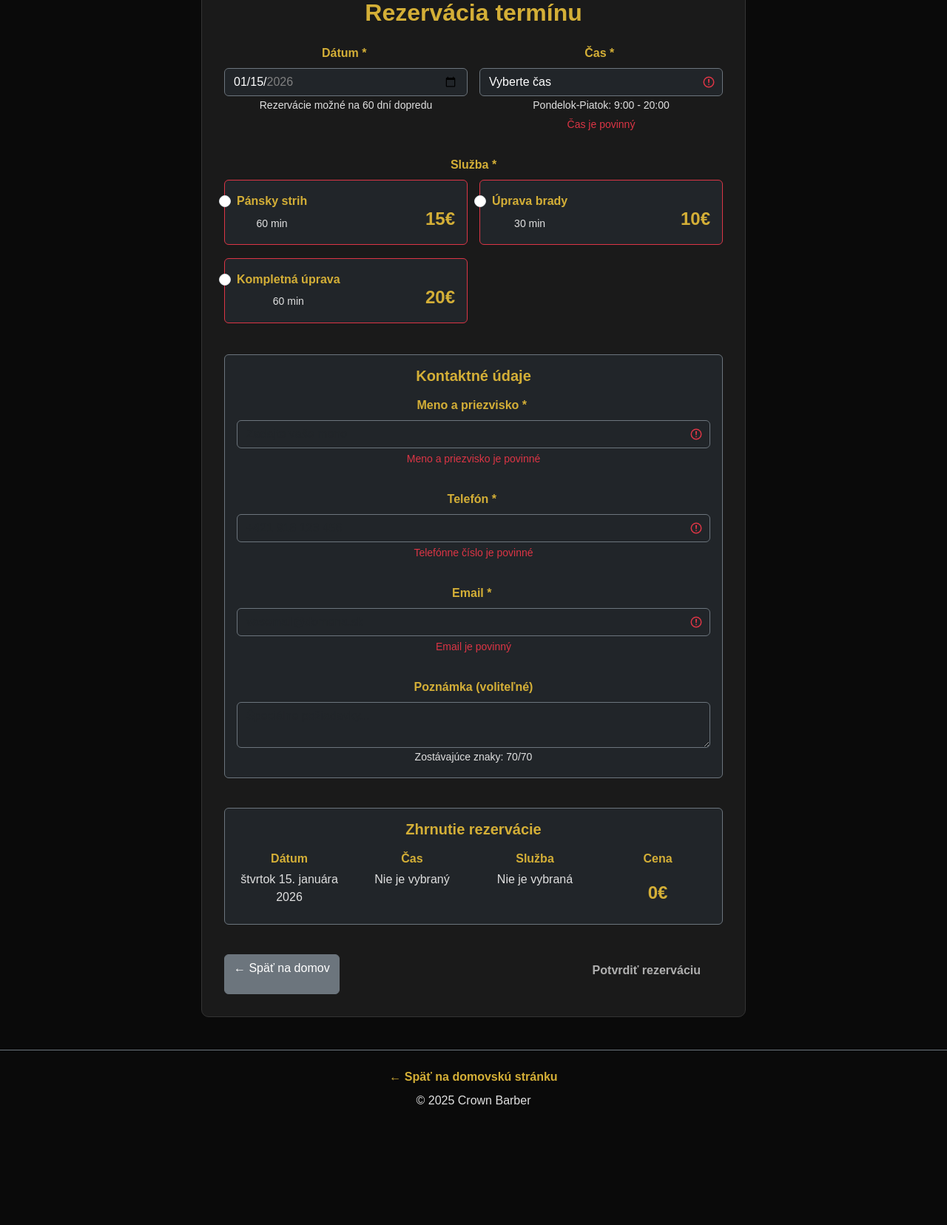
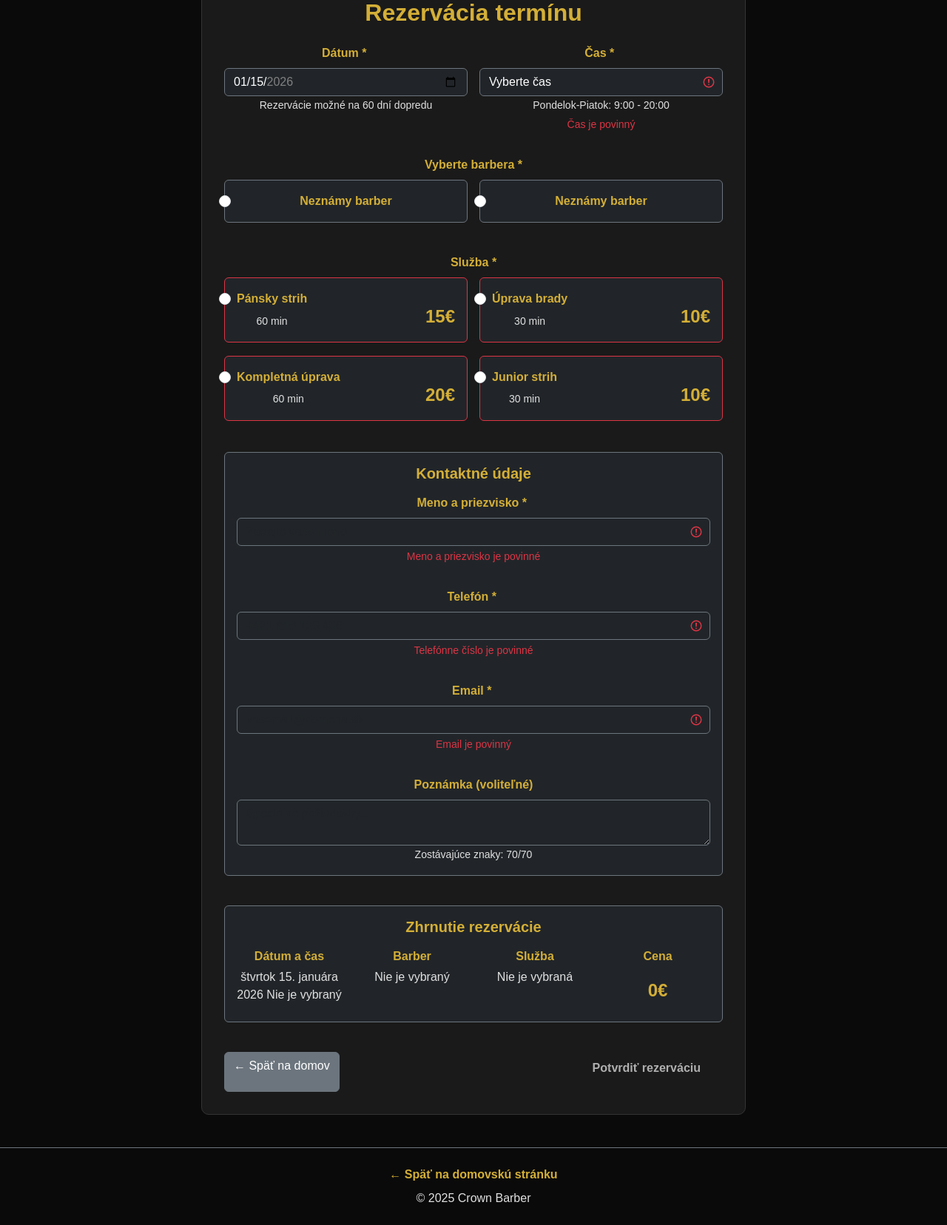
Before and after one commit to Robinqos/Web-Barbershop, a PHP site: page /?c=reservation&a=create in a window 1280 px wide. Shown: the part 197-1853 px from the top of the page at 74% size. Before the commit the page ends 1690 px from the top, so only its background shows below. Run offline with PHP 8.4, Linux system fonts and the light colour scheme; data comes from the database, SQL or seed files in the repository.

Commit message:
Pridanie funkcií na správu barberov a rezervácií, vrátane zobrazenia barberov v formulároch a detailoch rezervácie. Úprava databázových schém a SQL skriptov na podporu nových funkcií.

```diff
--- a/App/Controllers/ReservationController.php
+++ b/App/Controllers/ReservationController.php
@@ -2,6 +2,8 @@
 
 namespace App\Controllers;
 
+use App\Models\Barber;
+use App\Models\Service;
 use App\Models\User;
 use Framework\Core\BaseController;
 use Framework\Http\Request;
@@ -12,12 +14,14 @@ class ReservationController extends BaseController
 {
     public function create(Request $request): Response
     {
-        $services = \App\Models\Service::getAll();
+        $services = Service::getAll();
         $user = $this->app->getAuthenticator()->getUser();
 
+        $barbers = Barber::getAll('is_active = ?', [1], 'id ASC');
         return $this->html([
             'services' => $services,
-            'user' => $user
+            'user' => $user,
+            'barbers' => $barbers
         ]);
     }
 
@@ -44,6 +48,16 @@ class ReservationController extends BaseController
         }
 
         $errors = [];
+
+        $barberId = $request->value('barber_id');
+        if (!$barberId) {
+            $errors[] = 'Neplatné údaje';
+        } else {
+            $barber = \App\Models\Barber::getOne($barberId);
+            if (!$barber || !$barber->getIsActive()) {
+                $errors[] = 'Neplatné údaje';
+            }
+        }
 
         // validacia
         if (!$request->value('service_id')) {
@@ -99,12 +113,14 @@ class ReservationController extends BaseController
         if (!empty($errors)) {
             $services = \App\Models\Service::getAll();
             $user = $this->app->getAuthenticator()->getUser();
+            $barbers = Barber::getAll('is_active = ?', [1], 'created_at ASC');
 
             $errorMessage = 'Formulár obsahuje chyby. Skontrolujte zadané údaje.';
 
             return $this->html([
                 'services' => $services,
                 'user' => $user,
+                'barbers' => $barbers,
                 'error' => $errorMessage,
                 'old' => $this->app->getRequest()->post()
             ], 'create');
@@ -112,6 +128,7 @@ class ReservationController extends BaseController
 
         $reservation = new Reservation();
         $reservation->setServiceId((int)$request->value('service_id'));
+        $reservation->setBarberId((int)$barberId);
         $reservation->setReservationDate($reservationDate);
         $reservation->setStatus(Reservation::STATUS_PENDING);
         $reservation->setNote($note);
@@ -123,7 +140,6 @@ class ReservationController extends BaseController
         if ($isLoggedIn) {
             $user = $this->app->getAuthenticator()->getUser();
             $reservation->setUserId($user->getId());
-            //todo:mozno pridat to, aby sa userove udaje skopirovali do rezervacie
         } else {
             $reservation->setUserId(null);
             $reservation->setGuestName($request->value('guest_name'));
@@ -139,17 +155,19 @@ class ReservationController extends BaseController
     public function confirm(Request $request): Response
     {
         $id = (int) $request->value('id');
-        $reservation = \App\Models\Reservation::getOne($id);
+        $reservation = Reservation::getOne($id);
 
         if (!$reservation) {
             return $this->redirect($this->url("home.index"));
         }
 
         $service = $reservation->getService();
+        $barber = $reservation->getBarber();
 
         return $this->html([
             'reservation' => $reservation,
-            'service' => $service
+            'service' => $service,
+            'barber' => $barber
         ]);
     }
 
--- a/App/Models/Barber.php
+++ b/App/Models/Barber.php
@@ -97,4 +97,8 @@ class Barber extends Model
         $barbers = self::getAll('user_id = ?', [$user_id]);
         return !empty($barbers) ? $barbers[0] : null;
     }
+    public static function getActiveBarbers(): array
+    {
+        return static::getAll('is_active = ?', [1]);
+    }
 }
--- a/App/Views/Home/index.view.php
+++ b/App/Views/Home/index.view.php
@@ -34,5 +34,6 @@
             </div>
         </div>
         <?php endforeach; ?>
+        <!-- todo:pridat zobrazenie barberov -->
     </div>
 </section>
--- a/App/Views/Reservation/create.view.php
+++ b/App/Views/Reservation/create.view.php
@@ -3,6 +3,7 @@
 /** @var string|null $error */
 /** @var \Framework\Auth\AppUser $user */
 /** @var \Framework\Support\View $view */
+/** @var \App\Models\Barber[] $barbers */
 $view->setLayout('auth');
 ?>
 
@@ -21,6 +22,7 @@ $view->setLayout('auth');
 
                 <form method="post" action="<?= $link->url('reservation.store') ?>" id="reservationForm">
                     <div class="row g-3">
+
                         <!-- DÁTUM -->
                         <div class="col-md-6">
                             <div class="mb-3">
@@ -47,6 +49,33 @@ $view->setLayout('auth');
                                     <!-- Časy sa naplnia dynamicky -->
                                 </select>
                                 <small class="cb-text-muted" id="openingHoursNote"></small>
+                            </div>
+                        </div>
+                        <!-- BARBER -->
+                        <div class="col-12">
+                            <div class="mb-4">
+                                <label class="form-label cb-gold-text fw-bold">Vyberte barbera *</label>
+                                <div class="row g-3">
+                                    <?php foreach ($barbers as $barber): ?>
+                                        <div class="col-md-6">
+                                            <div class="form-check p-3 bg-dark rounded border border-secondary barber-option">
+                                                <input class="form-check-input"
+                                                       type="radio"
+                                                       name="barber_id"
+                                                       id="barber_<?= $barber->getId() ?>"
+                                                       value="<?= $barber->getId() ?>"
+                                                       required
+                                                       data-barber-name="<?= htmlspecialchars($barber->getName()) ?>">
+                                                <label class="form-check-label w-100" for="barber_<?= $barber->getId() ?>">
+                                                    <div class="text-center">
+                                                        <h6 class="mb-0 cb-gold-text"><?= htmlspecialchars($barber->getName()) ?></h6>
+                                                    </div>
+                                                </label>
+                                            </div>
+                                        </div>
+                                    <?php endforeach; ?>
+                                </div>
+                                <div id="barber_help" class="form-text text-danger"></div>
                             </div>
                         </div>
 
@@ -167,12 +196,13 @@ $view->setLayout('auth');
                                 <h5 class="cb-gold-text mb-3 text-center">Zhrnutie rezervácie</h5>
                                 <div class="row text-center">
                                     <div class="col-md-3 mb-2">
-                                        <strong class="cb-gold-text d-block mb-1">Dátum</strong>
+                                        <strong class="cb-gold-text d-block mb-1">Dátum a čas</strong>
                                         <span id="summaryDate" class="cb-text-muted">Nie je vybrané</span>
+                                        <span id="summaryTime" class="cb-text-muted">Nie je vybraný</span>
                                     </div>
                                     <div class="col-md-3 mb-2">
-                                        <strong class="cb-gold-text d-block mb-1">Čas</strong>
-                                        <span id="summaryTime" class="cb-text-muted">Nie je vybraný</span>
+                                        <strong class="cb-gold-text d-block mb-1">Barber</strong>
+                                        <span id="summaryBarber" class="cb-text-muted">Nie je vybraný</span>
                                     </div>
                                     <div class="col-md-3 mb-2">
                                         <strong class="cb-gold-text d-block mb-1">Služba</strong>
--- a/docker/sql/barbers.sql
+++ b/docker/sql/barbers.sql
@@ -17,3 +17,6 @@ CREATE TABLE `barbers` (
                            KEY `user_id` (`user_id`),
                            CONSTRAINT `barbers_ibfk_1` FOREIGN KEY (`user_id`) REFERENCES `users` (`id`) ON DELETE CASCADE
 ) ENGINE=InnoDB DEFAULT CHARSET=utf8mb4 COLLATE=utf8mb4_uca1400_ai_ci;
+INSERT INTO `barbers` (`id`, `user_id`, `bio`, `photo_url`, `is_active`, `created_at`) VALUES
+                                                                                           (1,	30,	'Nadšený mladý barber s moderným pohľadom na tradičné remeslo. Svojou kreativitou a presnosťou pretvára každú návštevu na zážitok.\n',	'',	1,	'2026-01-14 20:03:11'),
+                                                                                           (2,	31,	'Šarmantný majster nožníc s hereckým šľachtom. Každý strih je pre neho divadelnou rolou, kde dokáže premeniť vzhľad a sebavedenie klienta.',	'',	1,	'2026-01-15 20:17:13');
--- a/docker/sql/services.sql
+++ b/docker/sql/services.sql
@@ -18,4 +18,5 @@ CREATE TABLE `services` (
 INSERT INTO `services` (`id`, `title`, `price`, `duration`, `description`) VALUES
                                                                                (1,	'Pánsky strih',	15,	60,	'Profesionálne strihanie vlasov podľa vášho vlastného štýlu.'),
                                                                                (2,	'Úprava brady',	10,	30,	'Tvarovanie a úprava brady podľa a vášho vlastného štýlu.'),
-                                                                               (3,	'Kompletná úprava',	20,	60,	'Pánsky strih + úprava brady v jednom. Komplexná pánska úprava s dôrazom na detail a precíznosť.');
+                                                                               (3,	'Kompletná úprava',	20,	60,	'Pánsky strih + úprava brady v jednom. Komplexná pánska úprava s dôrazom na detail a precíznosť.'),
+                                                                               (4,	'Junior strih',	10,	30,	'Moderné trendy účesy pre mládež. Pomôžeme vybrať štýl, ktorý sa páči vám aj vášmu teenagerovi.');
```
Also changed, not shown: App/Models/Reservation.php (+26 -0 lines), App/Views/Auth/index.view.php (+9 -0 lines), App/Views/Reservation/confirm.view.php (+25 -10 lines), docker/sql/reservations.sql (+5 -2 lines). Lines whose indentation alone changed are shown as unchanged.
